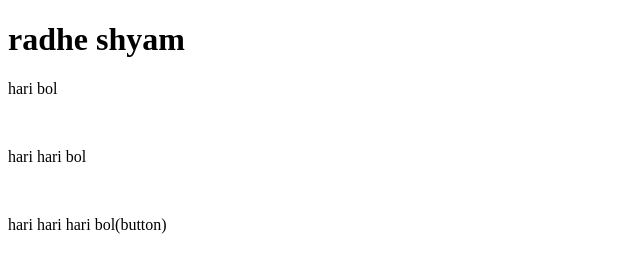
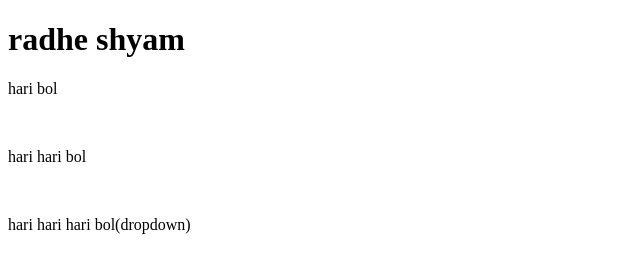
Before and after one commit to Abhay108cell/localRepo, a plain HTML site: page index.html in a window 1280 px wide. Shown: the full height of the page, 0-640 px from the left. Drawn offline with Linux system fonts and the light colour scheme.

```diff
--- a/index.html
+++ b/index.html
@@ -9,6 +9,6 @@
   <h1>radhe shyam</h1>
   <p>hari bol</p> <br>
   <p>hari hari bol</p> <br>
-  <p>hari hari hari bol(button)</p> <br>
+  <p>hari hari hari bol(dropdown)</p> <br>
 </body>
 </html>
```
